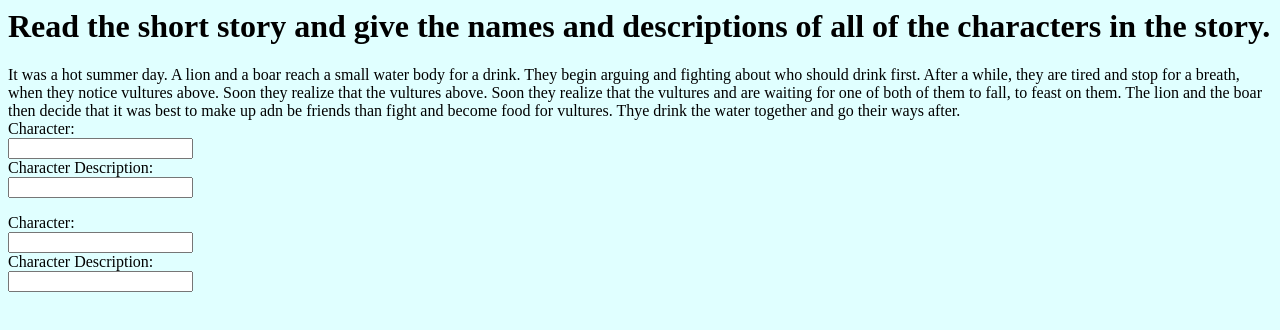
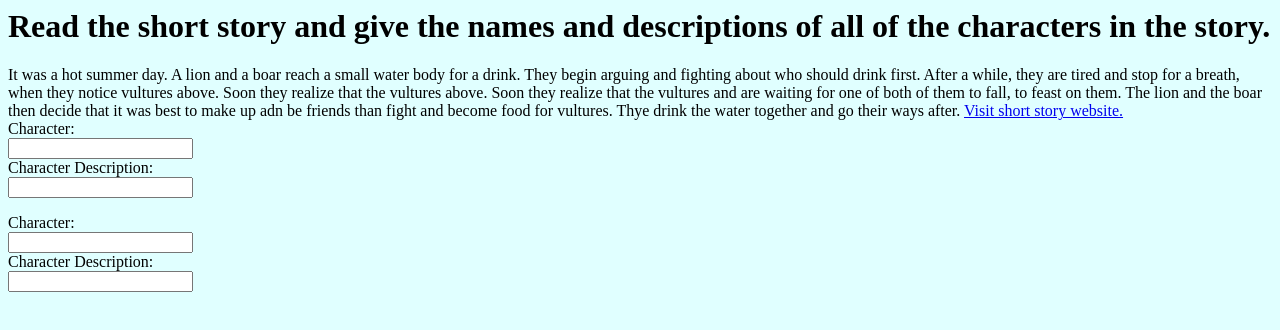
Before and after one commit to JGlass19/1, a plain HTML site: page index.html in a window 1280 px wide. Drawn offline with Linux system fonts and the light colour scheme.

Commit message:
Update index.html

```diff
--- a/index.html
+++ b/index.html
@@ -20,6 +20,8 @@
         Soon they realize that the vultures above. Soon they realize that the vultures and are waiting for one of both of them
         to fall, to feast on them. The lion and the boar then decide that it was best to make up adn be friends than fight and
         become food for vultures. Thye drink the water together and go their ways after.
+
+        <a href="https://shortstoriesshort.com/story/the-lion-and-the-boar/">Visit short story website.</a>
     </body>
 
     <form>
```
